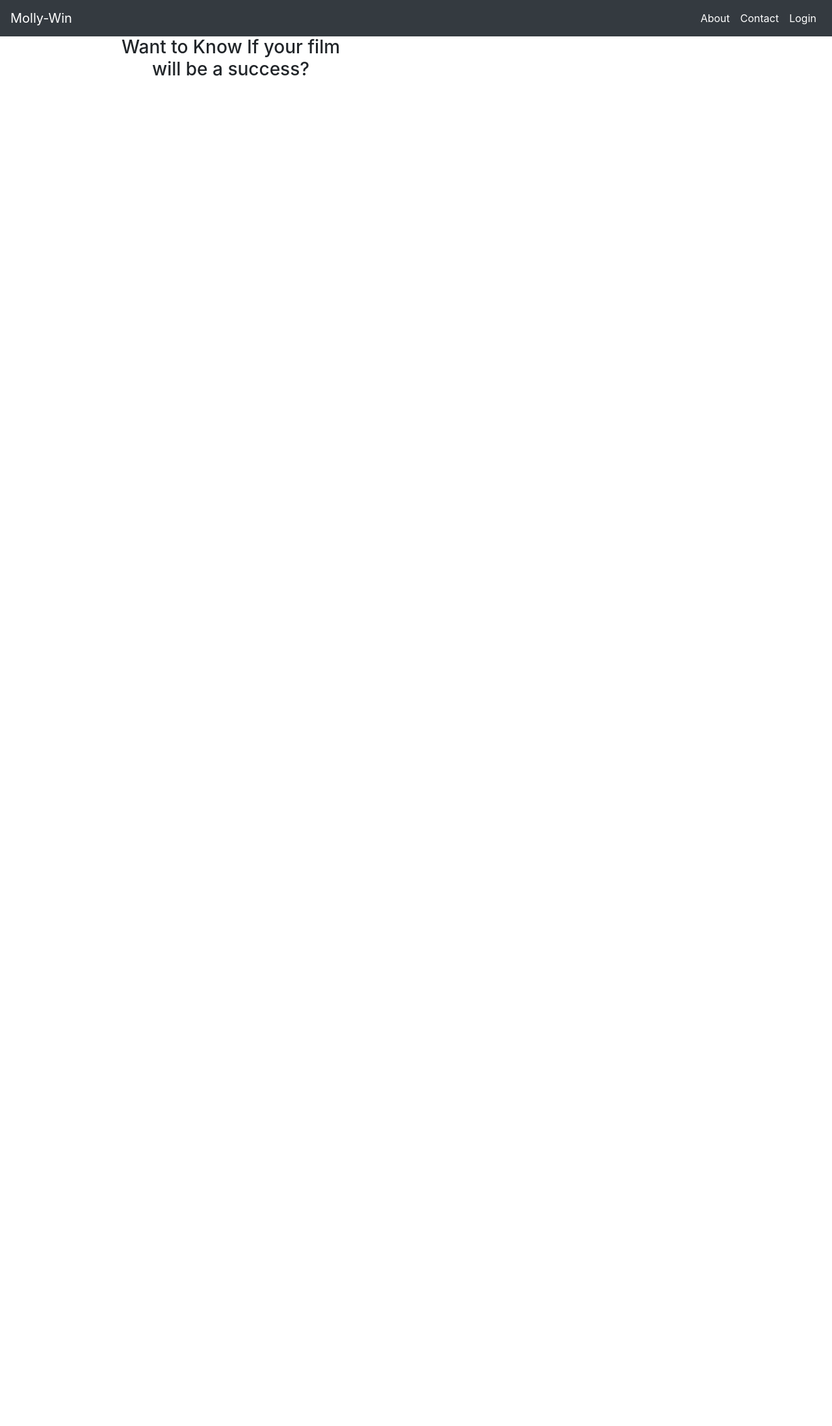
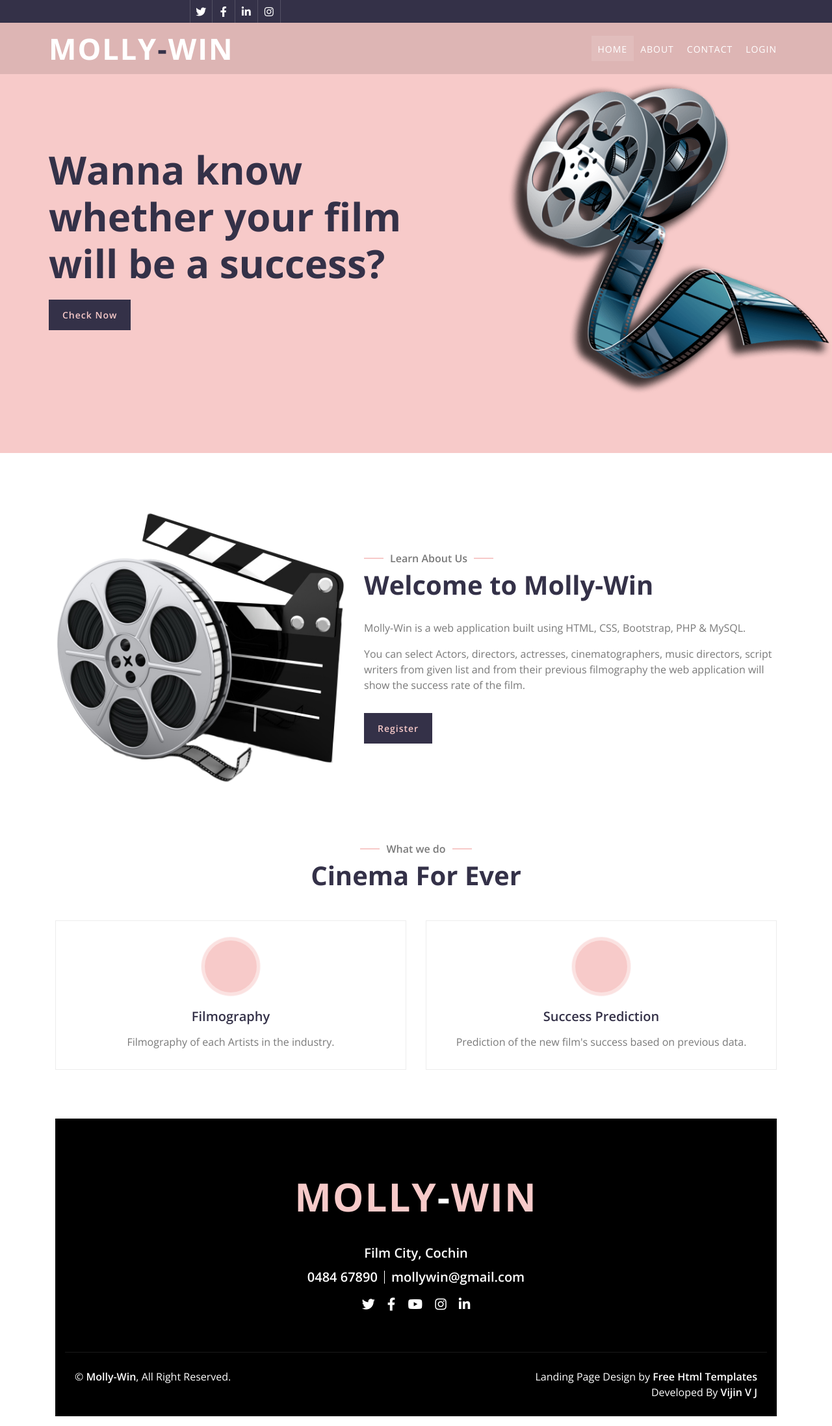
Before and after one commit to vijinvj77/Molly-Win, a PHP site: page / in a window 1280 px wide. Shown: the whole page at 65% size. Before the commit the page ends 117 px from the top, so only its background shows below. Run offline with PHP 8.4, Linux system fonts and the light colour scheme; some libraries are stand-ins or nearby versions.

Commit message:
all changed files in the folder added

```diff
--- a/connection.php
+++ b/connection.php
@@ -1,4 +1,5 @@
 <?php
+$server= "localhost";
 $username= "root";
 $password= "";
 $db= "mollywin";
--- a/header.php
+++ b/header.php
@@ -1,7 +1,7 @@
 <header>
     <nav class="navbar navbar-expand-lg navbar-light bg-dark container-fluid">
         <a class="navbar-brand text-white" href="index.html">Molly-Win</a>
-        <button class="navbar-toggler bg-white" type="button" data-toggle="collapse" data-target="#navbarNav"
+        <!-- <button class="navbar-toggler bg-white" type="button" data-toggle="collapse" data-target="#navbarNav"
             aria-controls="navbarNav" aria-expanded="false" aria-label="Toggle navigation">
             <span class="navbar-toggler-icon"></span>
         </button>
@@ -17,6 +17,6 @@
                     <a class="nav-link text-white" href="login.php">Login</a>
                 </li>
             </ul>
-        </div>
+        </div> -->
     </nav>
 </header>
--- a/index.html
+++ b/index.html
@@ -1,52 +1,222 @@
 <!DOCTYPE html>
 <html lang="en">
+    <head>
+        <meta charset="utf-8">
+        <title>Molly-Win</title>
+        <meta content="width=device-width, initial-scale=1.0" name="viewport">
+        <meta content="Free Website Template" name="keywords">
+        <meta content="Free Website Template" name="description">
 
-<head>
-    <meta charset="UTF-8">
-    <meta http-equiv="X-UA-Compatible" content="IE=edge">
-    <meta name="viewport" content="width=device-width, initial-scale=1.0">
-    <link rel="stylesheet" href="https://cdn.jsdelivr.net/npm/bootstrap@4.6.0/dist/css/bootstrap.min.css"
-        integrity="sha384-B0vP5xmATw1+K9KRQjQERJvTumQW0nPEzvF6L/Z6nronJ3oUOFUFpCjEUQouq2+l" crossorigin="anonymous">
-    <title>Molly-Win</title>
+        <!-- Favicon -->
+        <link href="img/favicon.ico" rel="icon">
+
+        <!-- Google Font -->
+        <link href="https://fonts.googleapis.com/css2?family=Open+Sans:wght@300;400;600;700;800&display=swap" rel="stylesheet">
+
+        <!-- CSS Libraries -->
+        <link href="https://stackpath.bootstrapcdn.com/bootstrap/4.4.1/css/bootstrap.min.css" rel="stylesheet">
+        <link href="https://cdnjs.cloudflare.com/ajax/libs/font-awesome/5.10.0/css/all.min.css" rel="stylesheet">
+        <link href="lib/animate/animate.min.css" rel="stylesheet">
+        <link href="lib/flaticon/font/flaticon.css" rel="stylesheet">
+        <link href="lib/owlcarousel/assets/owl.carousel.min.css" rel="stylesheet">
+        <link href="lib/lightbox/css/lightbox.min.css" rel="stylesheet">
+
+        <!-- Template Stylesheet -->
+        <link href="css/style.css" rel="stylesheet">
     </head>
 
     <body>
-    <header>
-        <nav class="navbar navbar-expand-lg navbar-light bg-dark container-fluid">
-            <a class="navbar-brand text-white" href="index.html">Molly-Win</a>
-            <button class="navbar-toggler" type="button" data-toggle="collapse" data-target="#navbarNav"
-                aria-controls="navbarNav" aria-expanded="false" aria-label="Toggle navigation">
+        <!-- Top Bar Start -->
+        <div class="top-bar d-none d-md-block">
+            <div class="container-fluid">
+                <div class="row">
+                    <!-- <div class="col-md-8">
+                        <div class="top-bar-left">
+                            <div class="text">
+                                <i class="far fa-clock"></i>
+                                <h2>8:00 - 9:00</h2>
+                                <p>Mon - Fri</p>
+                            </div>
+                            <div class="text">
+                                <i class="fa fa-phone-alt"></i>
+                                <h2>+123 456 7890</h2>
+                                <p>For Appointment</p>
+                            </div>
+                        </div>
+                    </div> -->
+                    <div class="col-md-4">
+                        <div class="top-bar-right">
+                            <div class="social">
+                                <a href=""><i class="fab fa-twitter"></i></a>
+                                <a href=""><i class="fab fa-facebook-f"></i></a>
+                                <a href=""><i class="fab fa-linkedin-in"></i></a>
+                                <a href=""><i class="fab fa-instagram"></i></a>
+                            </div>
+                        </div>
+                    </div>
+                </div>
+            </div>
+        </div>
+        <!-- Top Bar End -->
+
+        <!-- Nav Bar Start -->
+        <div class="navbar navbar-expand-lg bg-dark navbar-dark">
+            <div class="container-fluid">
+                <a href="index.html" class="navbar-brand">Molly<span>-</span>Win</a>
+                <button type="button" class="navbar-toggler" data-toggle="collapse" data-target="#navbarCollapse">
                     <span class="navbar-toggler-icon"></span>
                 </button>
-            <div class="collapse navbar-collapse justify-content-end" id="navbarNav">
-                <ul class="navbar-nav">
-                    <li class="nav-item">
-                        <a class="nav-link text-white" href="#about">About</span></a>
-                    </li>
-                    <li class="nav-item">
-                        <a class="nav-link text-white" href="#contact">Contact</a>
-                    </li>
-                    <li class="nav-item">
-                        <a class="nav-link text-white" href="login.php">Login</a>
-                    </li>
-                </ul>
+
+                <div class="collapse navbar-collapse justify-content-between" id="navbarCollapse">
+                    <div class="navbar-nav ml-auto">
+                        <a href="index.html" class="nav-item nav-link active">Home</a>
+                        <a href="#about" class="nav-item nav-link">About</a>
+                        <a href="#contact" class="nav-item nav-link">Contact</a>
+                        <a href="login.php" class="nav-item nav-link">Login</a>
                     </div>
-        </nav>
-    </header>
-    <section id="introduction" class="container">
+                </div>
+            </div>
+        </div>
+        <!-- Nav Bar End -->
+
+
+        <!-- Hero Start -->
+        <div class="hero">
+            <div class="container-fluid">
+                <div class="row align-items-center">
+                    <div class="col-sm-12 col-md-6">
+                        <div class="hero-text">
+                            <h1>Wanna know whether your film will be a success?</h1>
+                            <div class="hero-btn">
+                                <a class="btn" href="">Check Now</a>
+                            </div>
+                        </div>
+                    </div>
+                    <div class="col-sm-12 col-md-6 d-none d-md-block">
+                        <div class="hero-image">
+                            <img src="img/hero-1.png" alt="Hero Image">
+                        </div>
+                    </div>
+                </div>
+            </div>
+        </div>
+        <!-- Hero End -->
+
+
+        <!-- About Start -->
+        <div class="about wow fadeInUp" data-wow-delay="0.1s">
+            <div class="container" id="about">
+                <div class="row align-items-center">
+                    <div class="col-lg-5 col-md-6">
+                        <div class="about-img">
+                            <img src="img/hero-2.png" alt="Image">
+                        </div>
+                    </div>
+                    <div class="col-lg-7 col-md-6">
+                        <div class="section-header text-left">
+                            <p>Learn About Us</p>
+                            <h2>Welcome to Molly-Win</h2>
+                        </div>
+                        <div class="about-text">
+                            <p>
+                                Molly-Win is a web application built using HTML, CSS, Bootstrap, PHP & MySQL.
+                            </p>
+                            <p>
+                                You can select Actors, directors, actresses, cinematographers, music directors, script writers from given list and from their previous filmography the web application will show the success rate of the film.
+                            </p>
+                            <a class="btn" href="registration.php">Register</a>
+                        </div>
+                    </div>
+                </div>
+            </div>
+        </div>
+        <!-- About End -->
+
+
+        <!-- Service Start -->
+        <div class="service">
+            <div class="container">
+                <div class="section-header text-center wow zoomIn" data-wow-delay="0.1s">
+                    <p>What we do</p>
+                    <h2>Cinema For Ever</h2>
+                </div>
+                <div class="row">
+                    <div class="col-lg-6 col-md-6 wow fadeInUp" data-wow-delay="0.0s">
+                        <div class="service-item">
+                            <div class="service-icon">
+                                <i class="flaticon-clapperboard"></i>
+                            </div>
+                            <h3>Filmography</h3>
+                            <p>
+                                Filmography of each Artists in the industry.
+                            </p>
+                        </div>
+                    </div>
+                    <div class="col-lg-6 col-md-6 wow fadeInUp" data-wow-delay="0.2s">
+                        <div class="service-item">
+                            <div class="service-icon">
+                                <i class="flaticon-film"></i>
+                            </div>
+                            <h3>Success Prediction</h3>
+                            <p>
+                                Prediction of the new film's success based on previous data.
+                            </p>
+                        </div>
+                    </div>
+        </div>
+        <!-- Service End -->
+
+        <!-- Footer Start -->
+        <div class="footer wow fadeIn" data-wow-delay="0.3s">
+            <div class="container-fluid" id="contact">
+                <div class="container">
+                    <div class="footer-info">
+                        <a href="index.html" class="footer-logo">Molly<span>-</span>Win</a>
+                        <h3>Film City, Cochin</h3>
+                        <div class="footer-menu">
+                            <p>0484 67890</p>
+                            <p>mollywin@gmail.com</p>
+                        </div>
+                        <div class="footer-social">
+                            <a href=""><i class="fab fa-twitter"></i></a>
+                            <a href=""><i class="fab fa-facebook-f"></i></a>
+                            <a href=""><i class="fab fa-youtube"></i></a>
+                            <a href=""><i class="fab fa-instagram"></i></a>
+                            <a href=""><i class="fab fa-linkedin-in"></i></a>
+                        </div>
+                    </div>
+                </div>
+                <div class="container copyright">
                     <div class="row">
                         <div class="col-md-6">
-                <h3 class="text-center">Want to Know If your film<br>will be a success?</h3>
+                            <p>&copy; <a href="#">Molly-Win</a>, All Right Reserved.</p>
+                        </div>
+                        <div class="col-md-6">
+                            <p>Landing Page Design by <a href="https://html.design/"> Free Html Templates</a></p>
+                            <p>Developed By <a href="https://vijinvj.me">Vijin V J</a></p>
                         </div>
                     </div>
-    </section>
+                </div>
+            </div>
+        </div>
+        <!-- Footer End -->
 
-    <script src="https://code.jquery.com/jquery-3.5.1.slim.min.js"
-        integrity="sha384-DfXdz2htPH0lsSSs5nCTpuj/zy4C+OGpamoFVy38MVBnE+IbbVYUew+OrCXaRkfj"
-        crossorigin="anonymous"></script>
-    <script src="https://cdn.jsdelivr.net/npm/bootstrap@4.6.0/dist/js/bootstrap.bundle.min.js"
-        integrity="sha384-Piv4xVNRyMGpqkS2by6br4gNJ7DXjqk09RmUpJ8jgGtD7zP9yug3goQfGII0yAns"
-        crossorigin="anonymous"></script>
+        <a href="#" class="back-to-top"><i class="fa fa-chevron-up"></i></a>
+
+        <!-- JavaScript Libraries -->
+        <script src="https://code.jquery.com/jquery-3.4.1.min.js"></script>
+        <script src="https://stackpath.bootstrapcdn.com/bootstrap/4.4.1/js/bootstrap.bundle.min.js"></script>
+        <script src="lib/easing/easing.min.js"></script>
+        <script src="lib/wow/wow.min.js"></script>
+        <script src="lib/owlcarousel/owl.carousel.min.js"></script>
+        <script src="lib/isotope/isotope.pkgd.min.js"></script>
+        <script src="lib/lightbox/js/lightbox.min.js"></script>
+
+        <!-- Contact Javascript File -->
+        <script src="mail/jqBootstrapValidation.min.js"></script>
+        <script src="mail/contact.js"></script>
+
+        <!-- Template Javascript -->
+        <script src="js/main.js"></script>
     </body>
-
 </html>
--- a/logout.php
+++ b/logout.php
@@ -5,5 +5,5 @@ unset($_SESSION['firstName']);
 unset($_SESSION['lastName']);
 unset($_SESSION['phoneNumber']);
 unset($_SESSION['userType']);
-header('../login.php');
+echo "<script>window.location.href='login.php';</script>";
 ?>
```
Also changed, not shown: login-server.php (+24 -5 lines), login.php (+7 -7 lines), registration-server.php (+13 -4 lines), registration.php (+6 -5 lines), viewFilmography.php (+7 -7 lines). Lines whose indentation alone changed are shown as unchanged.
